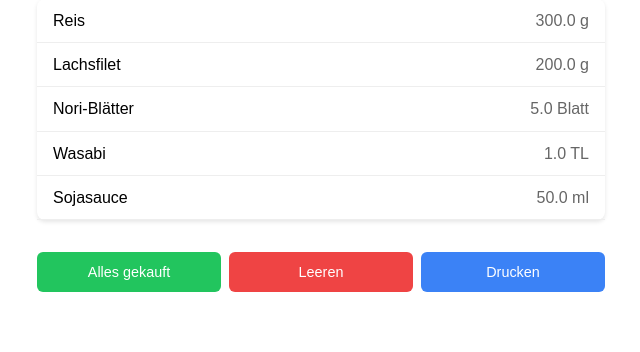
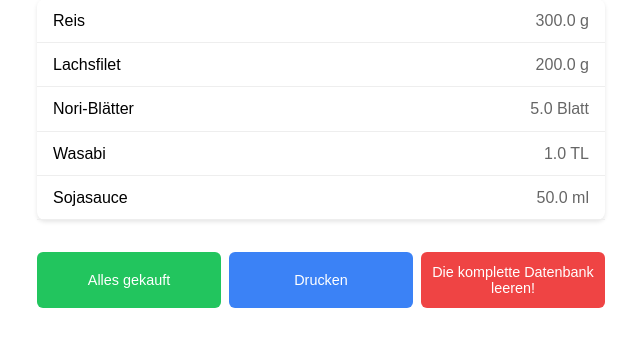
Before and after one commit to dorien89/Einkaufsliste, a Flask app: page /shopping-list/ in a window 1280 px wide. Shown: the part 197-549 px from the top of the page, without its empty margins (319-959 px from the left). Run offline with Flask 3, Linux system fonts and the light colour scheme.

Commit message:
minor changes

```diff
--- a/app/templates/shopping_list.html
+++ b/app/templates/shopping_list.html
@@ -29,13 +29,14 @@
         <button onclick="markAllAsBought()" class="action-button button-buy">
             Alles gekauft
         </button>
-        <button onclick="clearShoppingList()" class="action-button button-clear">
-            Leeren
-        </button>
         <button onclick="window.print()" class="action-button button-print">
             Drucken
         </button>
+        <button onclick="clearShoppingList()" class="action-button button-clear">
+            Die komplette Datenbank leeren!
+        </button>
     </div>
+
 </div>
 
 <!-- Add JavaScript for the buttons -->
```
Also changed, not shown: database/einkaufsliste.db.
